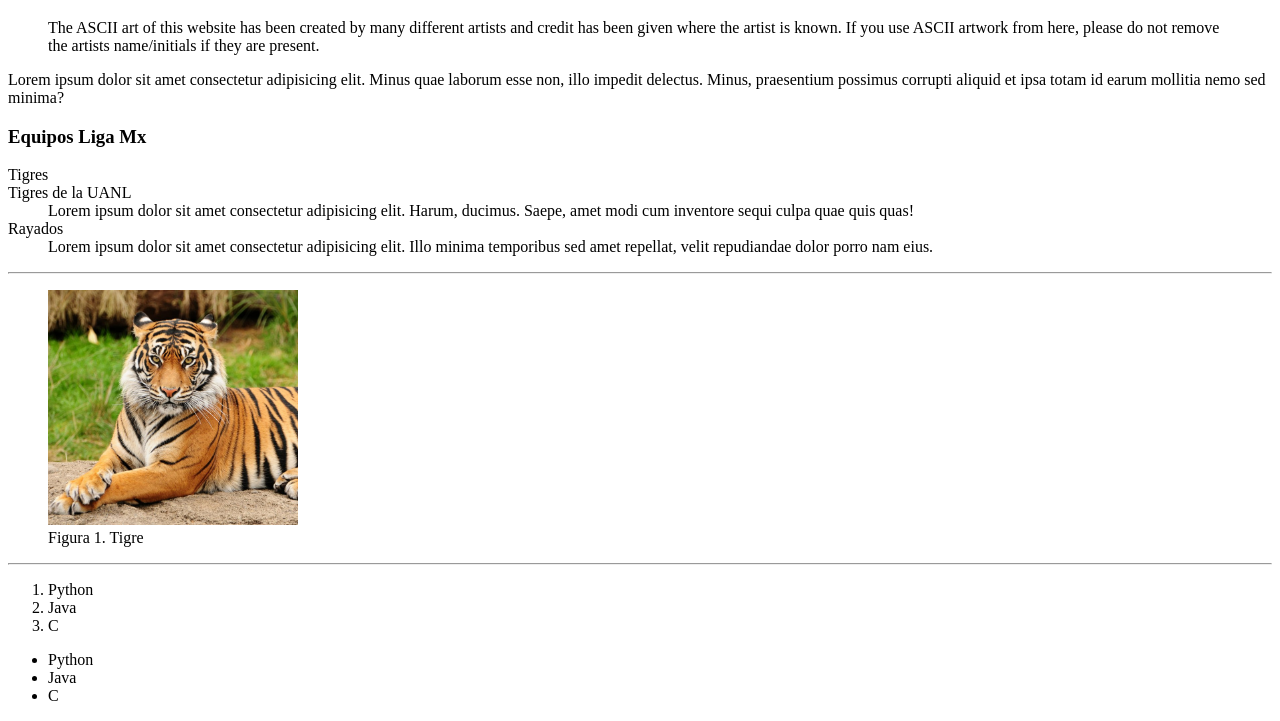
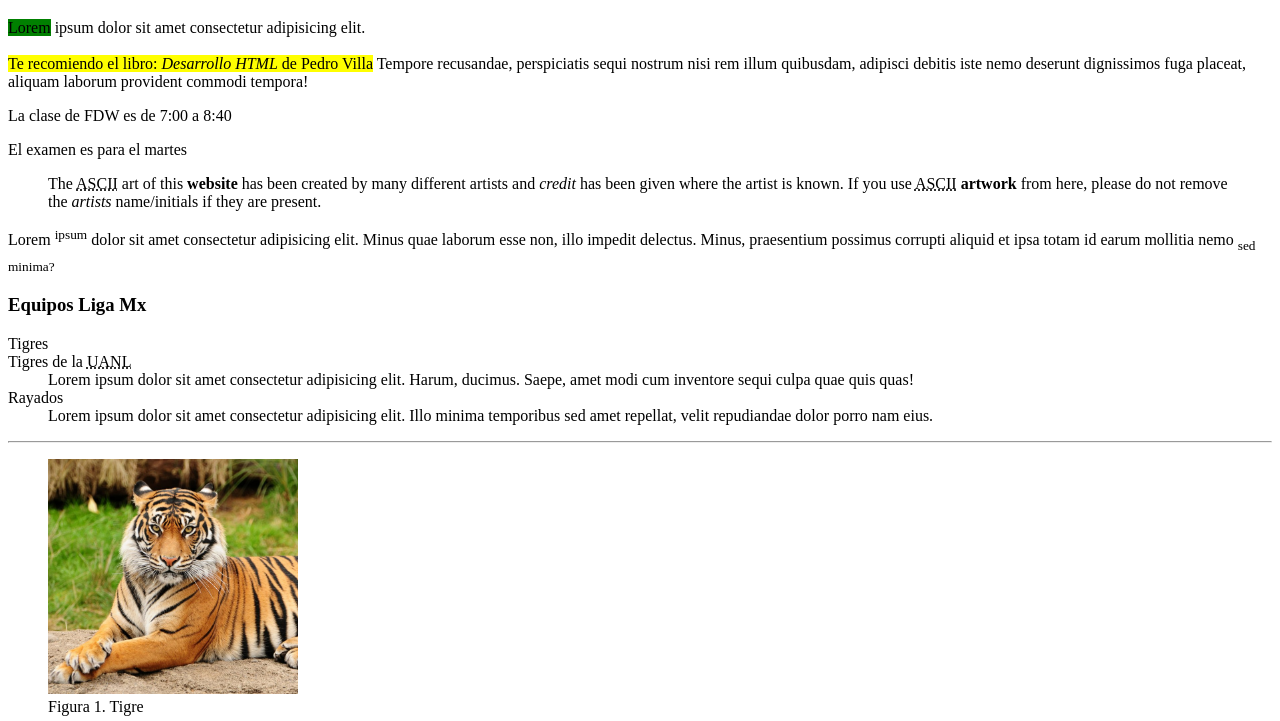
Before and after one commit to Americo099/w529Feb, a plain HTML site: page index.html in a window 1280 px wide. Shown: the part 61-782 px from the top of the page. Drawn offline with Linux system fonts and the light colour scheme.

Commit message:
tags de texto

```diff
--- a/index.html
+++ b/index.html
@@ -19,20 +19,42 @@
     <!-- Contenido -->
     <main>
       <article>
+        <p>
+          <span style="background-color: green">Lorem</span> ipsum dolor sit
+          amet consectetur adipisicing elit. <br /><br />
+          <mark
+            >Te recomiendo el libro: <cite>Desarrollo HTML</cite> de Pedro
+            Villa</mark
+          >
+          Tempore recusandae, perspiciatis sequi nostrum nisi rem illum
+          quibusdam, adipisci debitis iste nemo deserunt dignissimos fuga
+          placeat, aliquam laborum provident commodi tempora!
+        </p>
+        <p>La clase de FDW es de <time>7:00</time> a <time>8:40</time></p>
+        <p>El examen es para el <time datetime="2022-03-23 09:00">martes</time></p>
+
         <!-- Bloque para citas -->
         <blockquote cite="https://www.asciiart.eu">
-          The ASCII art of this website has been created by many different
-          artists and credit has been given where the artist is known. If you
-          use ASCII artwork from here, please do not remove the artists
-          name/initials if they are present.
+          The
+          <abbr title="American Standard Code for Information Interchange"
+            >ASCII</abbr
+          >
+          art of this <b>website</b> has been created by many different artists
+          and <i>credit</i> has been given where the artist is known. If you use
+          <abbr title="American Standard Code for Information Interchange"
+            >ASCII</abbr
+          >
+          <strong>artwork</strong> from here, please do not remove the
+          <em>artists</em> name/initials if they are present.
         </blockquote>
 
         <!-- Contenedor generico -->
         <div>
           <p>
-            Lorem ipsum dolor sit amet consectetur adipisicing elit. Minus quae
-            laborum esse non, illo impedit delectus. Minus, praesentium possimus
-            corrupti aliquid et ipsa totam id earum mollitia nemo sed minima?
+            Lorem <sup>ipsum</sup> dolor sit amet consectetur adipisicing elit.
+            Minus quae laborum esse non, illo impedit delectus. Minus,
+            praesentium possimus corrupti aliquid et ipsa totam id earum
+            mollitia nemo <sub>sed minima?</sub>
           </p>
         </div>
 
@@ -40,7 +62,10 @@
         <h3>Equipos Liga Mx</h3>
         <dl>
           <dt>Tigres</dt>
-          <dt>Tigres de la UANL</dt>
+          <dt>
+            Tigres de la
+            <abbr title="Universidad Autonoma de Nuevo leon">UANL</abbr>
+          </dt>
           <dd>
             Lorem ipsum dolor sit amet consectetur adipisicing elit. Harum,
             ducimus. Saepe, amet modi cum inventore sequi culpa quae quis quas!
@@ -75,7 +100,12 @@
         </ul>
 
         <!-- Paraffo -->
-        <p>Lorem ipsum dolor sit amet consectetur adipisicing elit. Facilis asperiores nostrum ea error, impedit deleniti perspiciatis aliquid ad numquam cum, adipisci sint dolor? Repellendus recusandae, odit consequuntur adipisci eum dolores!</p>
+        <p>
+          Lorem ipsum dolor sit amet consectetur adipisicing elit. Facilis
+          asperiores nostrum ea error, impedit deleniti perspiciatis aliquid ad
+          numquam cum, adipisci sint dolor? Repellendus recusandae, odit
+          consequuntur adipisci eum dolores!
+        </p>
 
         <!-- Texto preformatead -->
         <pre>
@@ -93,6 +123,11 @@
       <address>
         <p>Desarrollador: Americo Garza</p>
       </address>
+      <small>
+        Lorem ipsum dolor sit, amet consectetur adipisicing elit. Ex, accusamus
+        voluptate? Nisi ea recusandae mollitia impedit placeat qui doloremque
+        odio neque, magnam officia ipsam odit beatae. Cumque a quo placeat.
+      </small>
     </footer>
   </body>
 </html>
```
Lines whose indentation alone changed are shown as unchanged.
